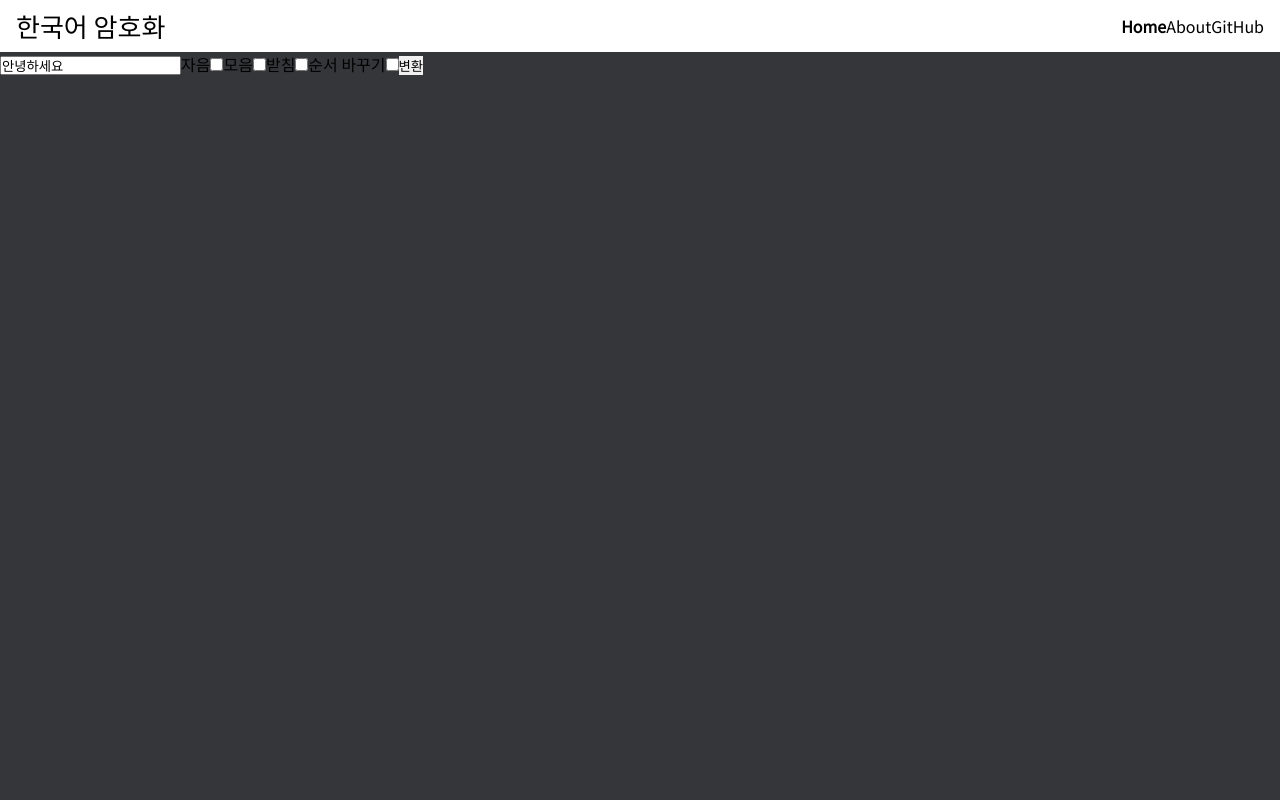
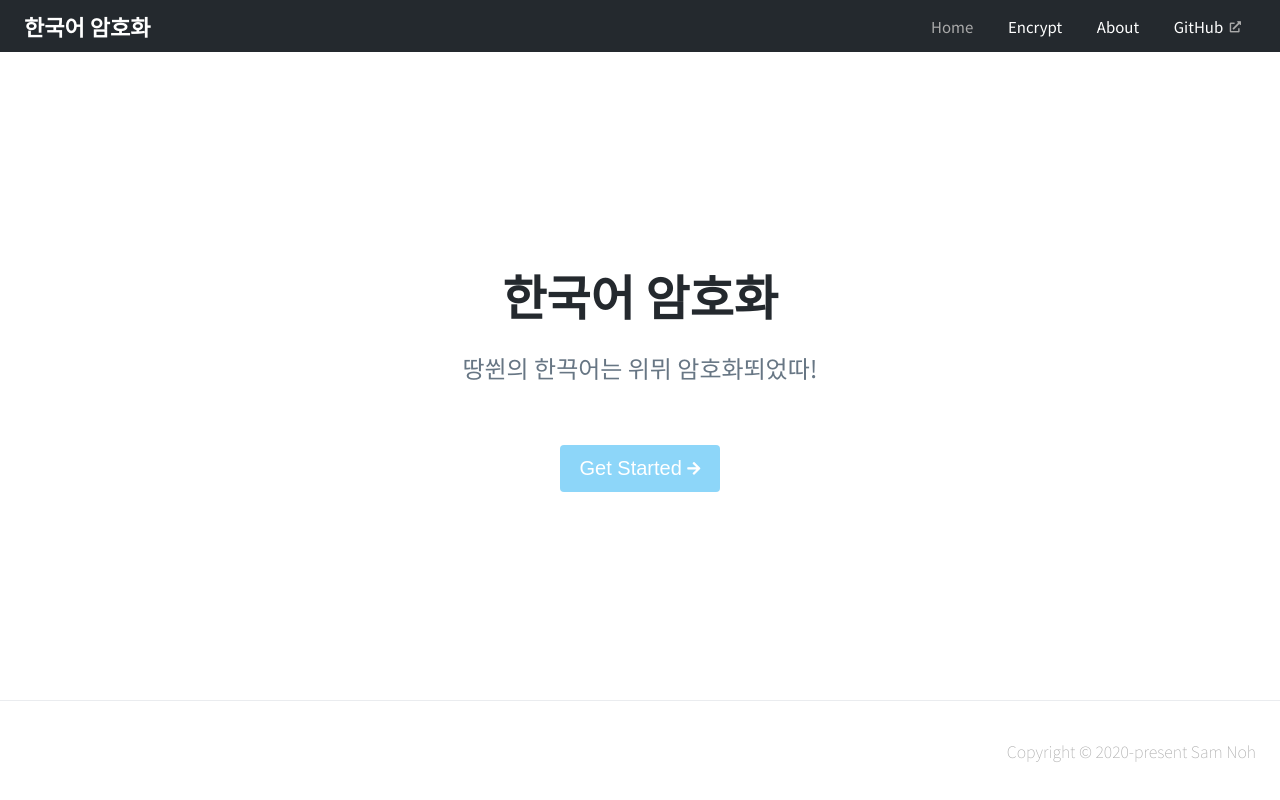
Before and after one commit to samnoh/korean-encryption, a React (Create React App) app: page / in a window 1280 px wide. Built offline with nearby package versions, Linux system fonts and the light colour scheme.

Commit message:
feat(pages): add HomePage and EncryptPage

```diff
--- a/package.json
+++ b/package.json
@@ -7,6 +7,7 @@
     "@testing-library/react": "9.4.0",
     "@testing-library/user-event": "7.2.1",
     "hangul-js": "0.2.6",
+    "polished": "3.4.2",
     "react": "^16.12.0",
     "react-dom": "^16.12.0",
     "react-router-dom": "5.1.2",
--- a/public/index.html
+++ b/public/index.html
@@ -8,6 +8,7 @@
     <meta name="theme-color" content="#000000" />
     <meta name="description" content="Web site created using create-react-app" />
     <link href="https://fonts.googleapis.com/css?family=Noto+Sans+KR:100,400&display=swap" rel="stylesheet">
+    <link rel="stylesheet" href="https://use.fontawesome.com/releases/v5.11.2/css/all.css">
     <link rel="apple-touch-icon" href="%PUBLIC_URL%/logo192.png" />
     <!--
       manifest.json provides metadata used when your web app is installed on a
--- a/src/App.js
+++ b/src/App.js
@@ -4,6 +4,7 @@ import { Switch, Route } from 'react-router-dom';
 import { GlobalStyle } from 'styles';
 
 const HomePage = lazy(() => import('pages/HomePage'));
+const EncryptPage = lazy(() => import('pages/EncryptPage'));
 
 function App() {
     return (
@@ -12,6 +13,7 @@ function App() {
             <Suspense fallback={null}>
                 <Switch>
                     <Route exact path="/" component={HomePage} />
+                    <Route path="/encrypt" component={EncryptPage} />
                 </Switch>
             </Suspense>
         </>
--- /dev/null
+++ b/src/components/common/Button.js
@@ -0,0 +1,31 @@
+import React from 'react';
+import styled from 'styled-components';
+import { lighten } from 'polished';
+
+import { palette as p } from 'styles';
+
+const Container = styled.button`
+    cursor: pointer;
+    outline: none;
+    display: inline-block;
+    color: ${props => props.color || p.white};
+    font-size: 20px;
+    background: ${props => props.background || p.lightblue};
+    padding: 12px 20px;
+    border-radius: 4px;
+    transition: background-color 0.2s ease;
+
+    &:hover {
+        background: ${props => lighten(0.05, props.background || p.lightblue)};
+    }
+`;
+
+const Button = ({ background, color, children }) => {
+    return (
+        <Container background={background} color={color}>
+            {children}
+        </Container>
+    );
+};
+
+export default Button;
--- a/src/components/common/Footer.js
+++ b/src/components/common/Footer.js
@@ -1,8 +1,25 @@
 import React from 'react';
 import styled from 'styled-components';
 
+import { media, palette as p } from 'styles';
+
+const Container = styled.footer`
+    font-weight: 100;
+    padding: 0 24px;
+    color: ${p.gray};
+    height: 100px;
+    border-top: 1px solid ${p.lightgray};
+    display: flex;
+    justify-content: flex-end;
+    align-items: center;
+
+    ${media.tablet`
+        justify-content: center;
+    `};
+`;
+
 const Footer = () => {
-    return <></>;
+    return <Container>Copyright © 2020-present Sam Noh</Container>;
 };
 
 export default Footer;
--- a/src/components/common/NavBar.js
+++ b/src/components/common/NavBar.js
@@ -2,26 +2,72 @@ import React from 'react';
 import { NavLink, Link } from 'react-router-dom';
 import styled from 'styled-components';
 
-const Container = styled.div`
-    padding: 0 16px;
+import { media, palette as p } from 'styles';
+
+const Container = styled.header`
+    padding: 0 34px 0 24px;
     height: 52px;
-    background: #fff;
+    background: ${p.darkblue};
     display: flex;
     justify-content: space-between;
     align-items: center;
-    line-height: 0;
+    user-select: none;
+    color: ${p.white};
+
+    ${media.tablet`
+        flex-direction: column;
+        height: 88px;
+        padding: 10px 0;
+    `};
 
     & .title {
-        font-size: 26px;
+        font-weight: 600;
+        font-size: 22px;
+
+        ${media.tablet`
+            font-size: 19px;
+        `};
     }
 
     & .nav-link {
+        font-size: 15px;
+        width: 320px;
+        display: flex;
+        justify-content: space-between;
+        align-items: center;
+
+        ${media.tablet`
+            font-size: 16px;
+            width: 100%;
+            padding: 0 30px;
+        `};
+
+        & a {
+            display: inline-block;
+            padding: 5px;
+
+            &:hover {
+                color: ${p.gray};
+            }
+        }
+
+        & .fa-external-link-alt {
+            color: ${p.gray};
+            margin-left: 3.2px;
+            vertical-align: 1.6px;
+        }
     }
 `;
 
 const NavItem = styled(NavLink)`
+    padding: 5px;
+
     &.active {
-        font-weight: bold;
+        color: ${p.gray};
+    }
+
+    &:hover {
+        color: ${p.gray};
     }
 `;
 
@@ -32,8 +78,11 @@ const NavBar = () => {
                 <Link to="/">한국어 암호화</Link>
             </div>
             <div className="nav-link">
-                <NavItem to="/" activeClassName="active">
+                <NavItem exact to="/" activeClassName="active">
                     Home
+                </NavItem>
+                <NavItem to="/encrypt" activeClassName="active">
+                    Encrypt
                 </NavItem>
                 <NavItem to="/about" activeClassName="active">
                     About
@@ -42,7 +91,7 @@ const NavBar = () => {
                     href="https://github.com/samnoh/korean-encryption"
                     target="_blank"
                     rel="noopener noreferrer">
-                    GitHub
+                    GitHub <i className="fas fa-external-link-alt fa-xs" />
                 </a>
             </div>
         </Container>
--- a/src/components/common/PageTemplate.js
+++ b/src/components/common/PageTemplate.js
@@ -3,13 +3,24 @@ import styled from 'styled-components';
 
 import NavBar from './NavBar';
 import Footer from './Footer';
+import { media, palette as p } from 'styles';
 
 const Content = styled.div`
     min-height: 100vh;
-    background: #343639;
+    background: ${p.white};
 `;
 
-const Main = styled.main``;
+const Main = styled.main`
+    max-width: 1100px;
+    margin: 0 auto;
+    padding: 30px;
+    min-height: calc(100vh - 152px);
+
+    ${media.tablet`
+        padding: 15px;
+        min-height: calc(100vh - 188px);
+    `};
+`;
 
 const PageTemplate = ({ children }) => {
     return (
--- /dev/null
+++ b/src/pages/EncryptPage.js
@@ -0,0 +1,112 @@
+import React, { useState, useCallback, useRef } from 'react';
+
+import PageTemplate from 'components/common/PageTemplate';
+import encryptHangul, {
+    CHANGE_CONSONANT,
+    CHANGE_VOWEL,
+    RANDOM_FINAL,
+    CHANGE_ORDER
+} from 'utils/hangul';
+import { copyToClipboard } from 'utils';
+
+const EncryptPage = () => {
+    const outputRef = useRef(null);
+    const [values, setValues] = useState({
+        text: '안녕하세요',
+        consonant: '',
+        vowel: '',
+        final: '',
+        order: ''
+    });
+    const [output, setOutput] = useState('');
+
+    const onChange = useCallback(
+        e => {
+            setValues({
+                ...values,
+                [e.target.name]:
+                    e.target.type === 'checkbox'
+                        ? e.target.checked
+                            ? e.target.dataset.action
+                            : ''
+                        : e.target.value
+            });
+        },
+        [setValues, values]
+    );
+
+    const onSubmit = useCallback(
+        e => {
+            e.preventDefault();
+            const [, ...options] = Object.values(values);
+            setOutput(encryptHangul(values.text, options));
+        },
+        [values]
+    );
+
+    const onClick = useCallback(() => {
+        copyToClipboard(outputRef);
+    }, [outputRef]);
+
+    return (
+        <PageTemplate>
+            <form onSubmit={onSubmit}>
+                <input value={values.text} name="text" onChange={onChange} />
+                <label htmlFor="consonant">
+                    자음
+                    <input
+                        type="checkbox"
+                        value={values.consonant}
+                        id="consonant"
+                        name="consonant"
+                        onChange={onChange}
+                        data-action={CHANGE_CONSONANT}
+                    />
+                </label>
+                <label htmlFor="vowel">
+                    모음
+                    <input
+                        type="checkbox"
+                        value={values.vowel}
+                        id="vowel"
+                        name="vowel"
+                        onChange={onChange}
+                        data-action={CHANGE_VOWEL}
+                    />
+                </label>
+                <label htmlFor="final">
+                    받침
+                    <input
+                        type="checkbox"
+                        value={values.final}
+                        id="final"
+                        name="final"
+                        onChange={onChange}
+                        data-action={RANDOM_FINAL}
+                    />
+                </label>
+                <label htmlFor="order">
+                    순서 바꾸기
+                    <input
+                        type="checkbox"
+                        value={values.order}
+                        id="order"
+                        name="order"
+                        onChange={onChange}
+                        data-action={CHANGE_ORDER}
+                    />
+                </label>
+                <button type="submit">변환</button>
+            </form>
+            <div
+                ref={outputRef}
+                dangerouslySetInnerHTML={{ __html: output.replace(' ', '&nbsp;') }}
+            />
+            {document.queryCommandSupported('copy') && output && (
+                <button onClick={onClick}>Copy</button>
+            )}
+        </PageTemplate>
+    );
+};
+
+export default EncryptPage;
--- a/src/pages/HomePage.js
+++ b/src/pages/HomePage.js
@@ -1,110 +1,52 @@
-import React, { useState, useCallback, useRef } from 'react';
+import React, { useState, useCallback } from 'react';
+import { Link } from 'react-router-dom';
+import styled from 'styled-components';
+import { lighten } from 'polished';
 
 import PageTemplate from 'components/common/PageTemplate';
-import encryptHangul, {
-    CHANGE_CONSONANT,
-    CHANGE_VOWEL,
-    RANDOM_FINAL,
-    CHANGE_ORDER
-} from 'utils/hangul';
-import { copyToClipboard } from 'utils';
+import Button from 'components/common/Button';
+import { media, palette as p } from 'styles';
+
+const Container = styled.div`
+    display: flex;
+    justify-content: center;
+    align-items: center;
+    min-height: calc(100vh - 212px);
+    flex-direction: column;
+
+    ${media.tablet`
+        min-height: calc(100vh - 218px);
+    `};
+
+    & .fa-arrow-right {
+        vertical-align: 1.4px;
+    }
+`;
+
+const Title = styled.h1`
+    color: ${p.darkblue};
+    font-size: 48px;
+    margin-bottom: 20px;
+`;
+
+const Description = styled.p`
+    font-size: 24px;
+    color: ${props => lighten(0.3, p.darkblue)};
+    margin-bottom: 60px;
+`;
 
 const HomePage = () => {
-    const outputRef = useRef(null);
-    const [values, setValues] = useState({
-        text: '안녕하세요',
-        consonant: '',
-        vowel: '',
-        final: '',
-        order: ''
-    });
-    const [output, setOutput] = useState('');
-
-    const onChange = useCallback(
-        e => {
-            setValues({
-                ...values,
-                [e.target.name]:
-                    e.target.type === 'checkbox'
-                        ? e.target.checked
-                            ? e.target.dataset.action
-                            : ''
-                        : e.target.value
-            });
-        },
-        [setValues, values]
-    );
-
-    const onSubmit = useCallback(
-        e => {
-            e.preventDefault();
-            const [, ...options] = Object.values(values);
-            setOutput(encryptHangul(values.text, options));
-        },
-        [values]
-    );
-
-    const onClick = useCallback(() => {
-        copyToClipboard(outputRef);
-    }, [outputRef]);
-
     return (
         <PageTemplate>
-            <form onSubmit={onSubmit}>
-                <input value={values.text} name="text" onChange={onChange} />
-                <label htmlFor="consonant">
-                    자음
-                    <input
-                        type="checkbox"
-                        value={values.consonant}
-                        id="consonant"
-                        name="consonant"
-                        onChange={onChange}
-                        data-action={CHANGE_CONSONANT}
-                    />
-                </label>
-                <label htmlFor="vowel">
-                    모음
-                    <input
-                        type="checkbox"
-                        value={values.vowel}
-                        id="vowel"
-                        name="vowel"
-                        onChange={onChange}
-                        data-action={CHANGE_VOWEL}
-                    />
-                </label>
-                <label htmlFor="final">
-                    받침
-                    <input
-                        type="checkbox"
-                        value={values.final}
-                        id="final"
-                        name="final"
-                        onChange={onChange}
-                        data-action={RANDOM_FINAL}
-                    />
-                </label>
-                <label htmlFor="order">
-                    순서 바꾸기
-                    <input
-                        type="checkbox"
-                        value={values.order}
-                        id="order"
-                        name="order"
-                        onChange={onChange}
-                        data-action={CHANGE_ORDER}
-                    />
-                </label>
-                <button type="submit">변환</button>
-            </form>
-            <div
-                ref={outputRef}
-                dangerouslySetInnerHTML={{ __html: output.replace(' ', '&nbsp;') }}
-            />
-            {document.queryCommandSupported('copy') && output && (
-                <button onClick={onClick}>Copy</button>
-            )}
+            <Container>
+                <Title>한국어 암호화</Title>
+                <Description>땅쒼의 한끅어는 위뮈 암호화뙤었따!</Description>
+                <Link to="/encrypt">
+                    <Button>
+                        Get Started <i className="fas fa-arrow-right fa-xs" />
+                    </Button>
+                </Link>
+            </Container>
         </PageTemplate>
     );
 };
--- a/src/styles/index.js
+++ b/src/styles/index.js
@@ -1,2 +1,4 @@
 export { default as GlobalStyle } from './reset';
+export { default as media } from './media';
+export { default as palette } from './palette';
 export * from './styles';
--- /dev/null
+++ b/src/styles/media.js
@@ -0,0 +1,19 @@
+import { css } from 'styled-components';
+
+const sizes = {
+    desktop: 1024,
+    tablet: 768,
+    mobile: 640
+};
+
+const media = Object.keys(sizes).reduce((acc, label) => {
+    acc[label] = (...args) => css`
+        @media (max-width: ${sizes[label]}px) {
+            ${css(...args)};
+        }
+    `;
+
+    return acc;
+}, {});
+
+export default media;
--- /dev/null
+++ b/src/styles/palette.js
@@ -0,0 +1,10 @@
+const palette = {
+    lightgray: '#eaecef',
+    gray: '#aaa',
+    darkblue: '#24292e',
+    white: '#fff',
+    lightblue: '#8dd6f9',
+    blue: '#0366d6'
+};
+
+export default palette;
```
Also changed, not shown: 1 other file (tests, documents, lock files or other folders).
